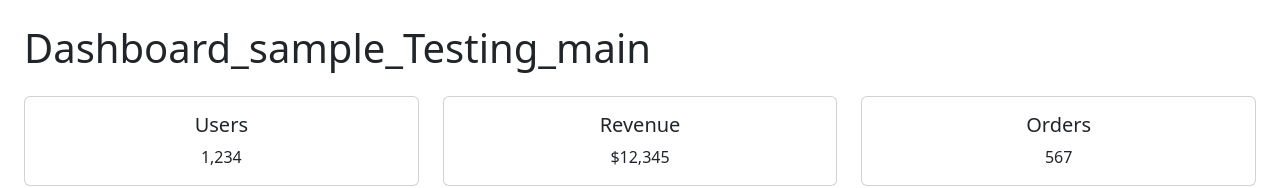
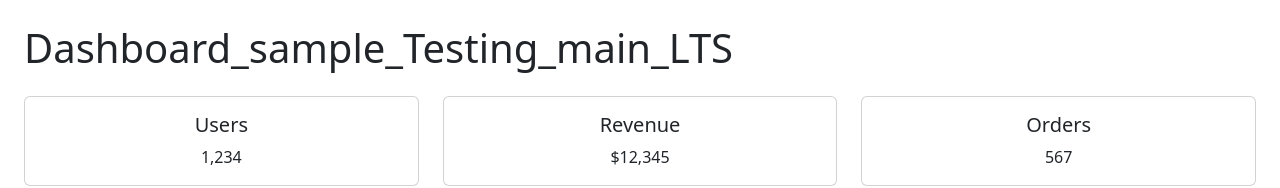
Before and after one commit to yaswanthkumar12-cmyk/Dashboard_sample_Testing, a React (Create React App) app: page / in a window 1280 px wide. Shown: the top 188 px of the page. Built offline with nearby package versions, Linux system fonts and the light colour scheme.

Commit message:
main LTS comment

```diff
--- a/src/App.js
+++ b/src/App.js
@@ -37,7 +37,7 @@ function App() {
 
   return (
     <Container fluid className="p-4">
-      <h1 className="mb-4">Dashboard_sample_Testing_main</h1>
+      <h1 className="mb-4">Dashboard_sample_Testing_main_LTS</h1>
 
       {/* Stats */}
       <Row className="mb-4">
```
Also changed, not shown: 1 other file (tests, documents, lock files or other folders).
